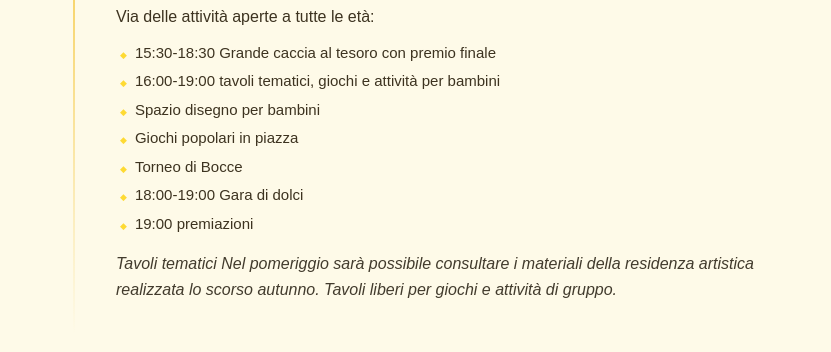
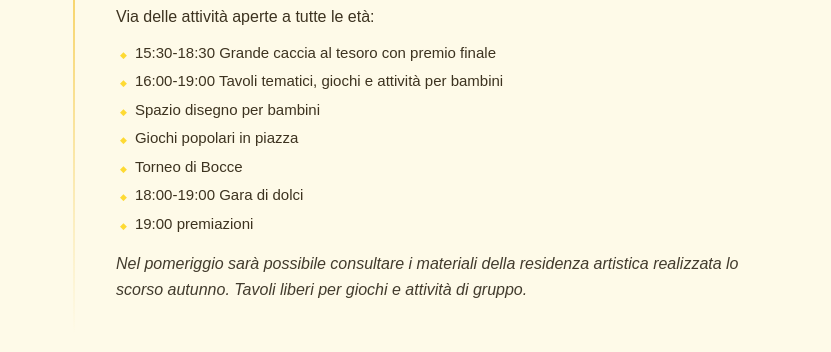
Before and after one commit to kiracolci/Copialascuola, a React (Vite) app: page /Festa in a window 1280 px wide. Shown: the part 1303-1655 px from the top of the page, without its empty margins (224-1055 px from the left). Built offline with nearby package versions, Linux system fonts and the light colour scheme.

Commit message:
fix Festa.css import case

```diff
--- a/src/Pages/Festa.tsx
+++ b/src/Pages/Festa.tsx
@@ -6,7 +6,7 @@ const schedule = [
     period: "Mattina",
     icon: "☀️",
     items: [
-      { time: "Ore 10:30", desc: "Escursione naturalistica (circa 2 ore), per registrarsi scrivere a scuoletta.sanlib@gmail.com" },
+      { time: "Ore 10:30", desc: "Escursione naturalistica (circa 2 ore), per registrarsi scrivere a  scuoletta.sanlib@gmail.com" },
     ],
   },
   {
@@ -18,8 +18,8 @@ const schedule = [
         time: "Dalle 16:00",
         desc: "Via delle attività aperte a tutte le età:",
         activities: [
-          " 15:30-18:30  Grande caccia al tesoro con premio finale",
-          "16:00-19:00  tavoli tematici, giochi e attività per bambini ",
+          "15:30-18:30  Grande caccia al tesoro con premio finale",
+          "16:00-19:00  Tavoli tematici, giochi e attività per bambini ",
           "Spazio disegno per bambini",
           "Giochi popolari in piazza",
           "Torneo di Bocce",
@@ -29,7 +29,7 @@ const schedule = [
       },
       {
         time: "",
-        desc: "Tavoli tematici Nel pomeriggio sarà possibile consultare i materiali della residenza artistica realizzata lo scorso autunno. Tavoli liberi per giochi e attività di gruppo.",
+        desc: "Nel pomeriggio sarà possibile consultare i materiali della residenza artistica realizzata lo scorso autunno. Tavoli liberi per giochi e attività di gruppo.",
         italic: true,
       },
     ],
```
